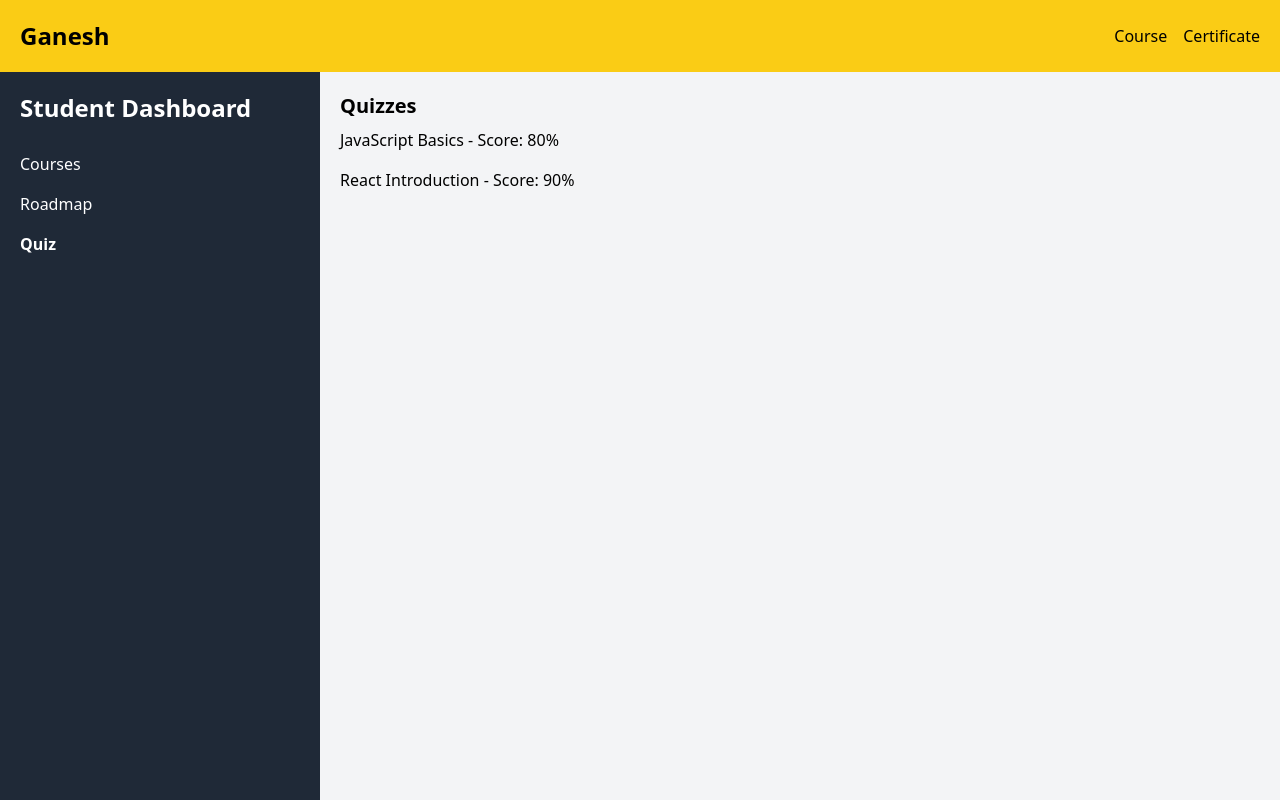
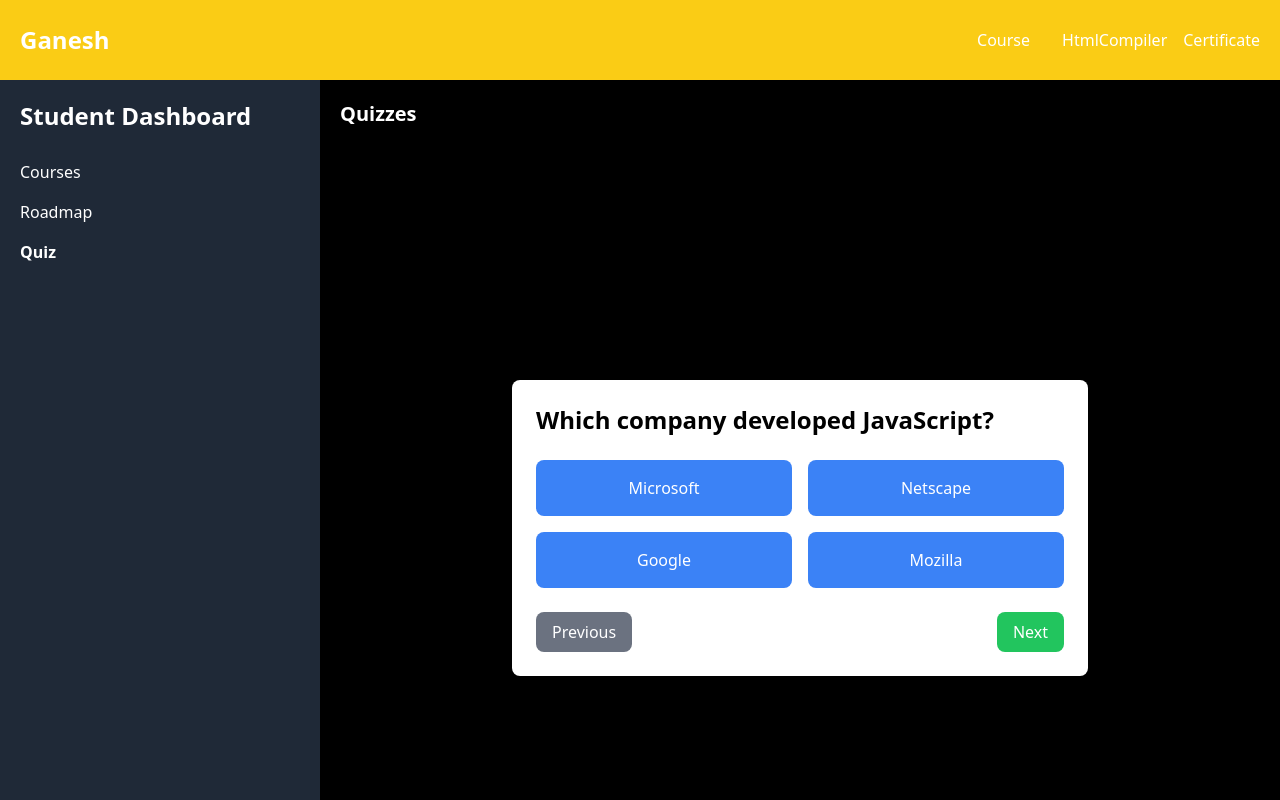
Before and after one commit to ganeshpunnam/Online_Courses, a Next.js app: page /StudentDashboard in a window 1280 px wide. Both pictures are taken after a click on the item "Quiz". Shown: the top 800 px of the page. Built offline with nearby package versions, Linux system fonts and the light colour scheme.

Commit message:
Resolved merge conflictsjj

```diff
--- /dev/null
+++ b/app/Footer/page.tsx
@@ -0,0 +1,57 @@
+import React from 'react';
+
+const Footer: React.FC = () => {
+  return (
+    <footer className="bg-yellow-500 text-black py-8">
+      <div className="container m-auto px-4 max-w-6xl">
+        <div className="flex flex-wrap justify-between items-center">
+          {/* Left side: Logo or Brand Name */}
+          <div className="w-full md:w-1/3 mb-6 md:mb-0">
+            <h2 className="text-2xl font-bold">Learning Platform</h2>
+            <p className="mt-2 text-black">Your path to mastering web development</p>
+          </div>
+
+          {/* Center: Navigation Links */}
+          <div className="w-full md:w-1/3 mb-6 md:mb-0">
+            <h3 className="text-xl font-semibold mb-4">Quick Links</h3>
+            <ul className="space-y-2">
+              <li><a href="/courses" className="hover:underline">Courses</a></li>
+              <li><a href="/about" className="hover:underline">About Us</a></li>
+              <li><a href="/contact" className="hover:underline">Contact</a></li>
+              <li><a href="/faq" className="hover:underline">FAQ</a></li>
+            </ul>
+          </div>
+
+          {/* Right side: Social Media Links */}
+          <div className="w-full md:w-1/3">
+            <h3 className="text-xl font-semibold mb-4">Follow Us</h3>
+            <div className="flex space-x-4">
+              <a href="https://twitter.com" target="_blank" className="hover:text-gray-700">
+                <svg className="w-6 h-6" fill="currentColor" viewBox="0 0 24 24">
+                  <path d="M24 4.557a9.835 9.835 0 0 1-2.828.775 4.932 4.932 0 0 0 2.165-2.724 9.865 9.865 0 0 1-3.127 1.196 4.917 4.917 0 0 0-8.384 4.482A13.944 13.944 0 0 1 1.671 3.149a4.917 4.917 0 0 0 1.523 6.574 4.903 4.903 0 0 1-2.228-.616c-.054 2.28 1.581 4.415 3.95 4.889a4.935 4.935 0 0 1-2.224.084 4.921 4.921 0 0 0 4.604 3.417 9.868 9.868 0 0 1-6.102 2.105c-.395 0-.787-.023-1.175-.069a13.939 13.939 0 0 0 7.548 2.212c9.057 0 14.01-7.513 14.01-14.01 0-.214-.005-.428-.014-.641A9.981 9.981 0 0 0 24 4.557z"/>
+                </svg>
+              </a>
+              <a href="https://linkedin.com" target="_blank" className="hover:text-gray-700">
+                <svg className="w-6 h-6" fill="currentColor" viewBox="0 0 24 24">
+                  <path d="M22.23 0H1.77C.792 0 0 .774 0 1.73v20.54C0 23.226.792 24 1.77 24h20.46c.978 0 1.77-.774 1.77-1.73V1.73C24 .774 23.208 0 22.23 0zM7.09 20.452H3.56V9.036h3.53v11.416zm-1.765-13.25h-.023c-1.164 0-1.917-.803-1.917-1.81 0-1.026.773-1.81 1.953-1.81 1.18 0 1.917.784 1.94 1.81 0 1.006-.76 1.81-1.953 1.81zm14.146 13.25h-3.529v-6.22c0-1.565-.561-2.633-1.962-2.633-1.07 0-1.708.719-1.989 1.412-.102.247-.127.592-.127.937v6.503H8.535s.046-10.552 0-11.655h3.529v1.65c.468-.723 1.304-1.754 3.169-1.754 2.313 0 4.046 1.507 4.046 4.746v7.013z"/>
+                </svg>
+              </a>
+              <a href="https://facebook.com" target="_blank" className="hover:text-gray-700">
+                <svg className="w-6 h-6" fill="currentColor" viewBox="0 0 24 24">
+                  <path d="M22.675 0H1.325C.594 0 0 .593 0 1.324v21.351C0 23.406.594 24 1.325 24h11.496v-9.294H9.691V10.41h3.13V7.899c0-3.1 1.893-4.792 4.657-4.792 1.325 0 2.462.099 2.795.143v3.24h-1.917c-1.504 0-1.796.715-1.796 1.762v2.31h3.588l-.467 3.295h-3.121V24h6.116C23.406 24 24 23.406 24 22.675V1.325C24 .594 23.406 0 22.675 0z"/>
+                </svg>
+              </a>
+            </div>
+          </div>
+        </div>
+
+        {/* Bottom Text */}
+        <div className="mt-8 text-center">
+          <p>&copy; {new Date().getFullYear()} Learning Platform. All rights reserved.</p>
+        </div>
+      </div>
+    </footer>
+  );
+};
+
+export default Footer;
--- a/app/Header/page.tsx
+++ b/app/Header/page.tsx
@@ -25,9 +25,12 @@
         </div>
 
         {/* Navigation Links for Desktop */}
-        <div className="hidden md:flex gap-4">
+        <div className="hidden md:flex gap-4 items-center">
           <Link href="/Course" className="hover:text-blue-700">
             Course
+          </Link>
+          <Link href="/HtmlCompiler" className="py-2 hover:text-blue-700 w-full text-left pl-4" aria-label="HtmlCompiler">
+            HtmlCompiler
           </Link>
           <Link href="/Certificate" className="hover:text-blue-700">
             Certificate
@@ -38,11 +41,14 @@
       {/* Dropdown Menu for Mobile */}
       {isOpen && (
         <div className="flex flex-col items-start bg-yellow-400 mt-4 md:hidden">
-          <Link href="/Counter" className="py-2 hover:text-blue-700 w-full text-left pl-4" aria-label="Counter">
-            Counter
+          <Link href="/Course" className="hover:text-blue-700">
+            Course
           </Link>
           <Link href="/HtmlCompiler" className="py-2 hover:text-blue-700 w-full text-left pl-4" aria-label="HtmlCompiler">
             HtmlCompiler
+          </Link>
+          <Link href="/Certificate" className="hover:text-blue-700">
+            Certificate
           </Link>
         </div>
       )}
--- a/app/JavaScriptCompiler/page.tsx
+++ b/app/JavaScriptCompiler/page.tsx
@@ -2,7 +2,7 @@
 import { useState } from 'react';
 import { Editor } from '@monaco-editor/react';
 import Header from '../Header/page';
-
+import Footer from '../Footer/page';
 const JavaScriptCompiler: React.FC = () => {
   const [jsCode, setJsCode] = useState<string>('/* Write your JavaScript here */');
   const [output, setOutput] = useState<string>('');
@@ -63,6 +63,8 @@
 
 
     </div>
+    <Footer/>
+
     </div>
 
   );
--- /dev/null
+++ b/app/Quiz/page.tsx
@@ -0,0 +1,155 @@
+import React, { useState } from 'react';
+
+type Question = {
+  question: string;
+  options: string[];
+  correctAnswer: string;
+};
+
+const questions: Question[] = [
+  {
+    question: 'Which company developed JavaScript?',
+    options: ['Microsoft', 'Netscape', 'Google', 'Mozilla'],
+    correctAnswer: 'Netscape',
+  },
+  {
+    question: 'Which symbol is used for comments in JavaScript?',
+    options: ['//', '/* */', '<!-- -->', '##'],
+    correctAnswer: '//',
+  },
+  {
+    question: 'Which method is used to find the length of a string in JavaScript?',
+    options: ['length()', 'size()', 'count()', 'len()'],
+    correctAnswer: 'length()',
+  },
+  {
+    question: 'What does "DOM" stand for?',
+    options: ['Document Object Model', 'Data Object Manager', 'Document Orientation Module', 'Display Object Management'],
+    correctAnswer: 'Document Object Model',
+  },
+  {
+    question: 'Which method can be used to parse a JSON string in JavaScript?',
+    options: ['JSON.parse()', 'JSON.stringify()', 'JSON.parseJSON()', 'JSON.decode()'],
+    correctAnswer: 'JSON.parse()',
+  },
+  {
+    question: 'How do you declare a variable in JavaScript?',
+    options: ['let', 'var', 'const', 'All of the above'],
+    correctAnswer: 'All of the above',
+  },
+  {
+    question: 'Which of the following is NOT a JavaScript data type?',
+    options: ['Number', 'String', 'Boolean', 'Character'],
+    correctAnswer: 'Character',
+  },
+  {
+    question: 'How do you add an element at the end of an array in JavaScript?',
+    options: ['push()', 'pop()', 'append()', 'insert()'],
+    correctAnswer: 'push()',
+  },
+  {
+    question: 'Which method is used to remove the last element from an array?',
+    options: ['shift()', 'pop()', 'splice()', 'remove()'],
+    correctAnswer: 'pop()',
+  },
+  {
+    question: 'Which keyword is used to handle exceptions in JavaScript?',
+    options: ['try', 'catch', 'finally', 'All of the above'],
+    correctAnswer: 'All of the above',
+  },
+];
+
+const Quiz = () => {
+  const [currentQuestionIndex, setCurrentQuestionIndex] = useState(0);
+  const [answers, setAnswers] = useState<string[]>(Array(questions.length).fill(''));
+  const [showScore, setShowScore] = useState(false);
+  const [score, setScore] = useState(0);
+
+  const handleAnswer = (selectedAnswer: string) => {
+    const newAnswers = [...answers];
+    newAnswers[currentQuestionIndex] = selectedAnswer;
+    setAnswers(newAnswers);
+  };
+
+  const handleSubmit = () => {
+    let calculatedScore = 0;
+    questions.forEach((question, index) => {
+      if (answers[index] === question.correctAnswer) {
+        calculatedScore++;
+      }
+    });
+    setScore(calculatedScore);
+    setShowScore(true);
+  };
+
+  const nextQuestion = () => {
+    const nextIndex = currentQuestionIndex + 1;
+    if (nextIndex < questions.length) {
+      setCurrentQuestionIndex(nextIndex);
+    }
+  };
+
+  return (
+    <div className="flex flex-col items-center justify-center min-h-screen bg-black p-6">
+      {!showScore ? (
+        <div className="w-full max-w-xl bg-white text-black p-6 shadow-lg rounded-lg">
+          <h3 className="text-2xl font-bold mb-6">
+            {questions[currentQuestionIndex].question}
+          </h3>
+          <div className="grid grid-cols-1 md:grid-cols-2 gap-4">
+            {questions[currentQuestionIndex].options.map((option) => (
+              <button
+                key={option}
+                className={`bg-blue-500 text-white p-4 rounded-lg hover:bg-blue-600 ${
+                  answers[currentQuestionIndex] === option ? 'bg-blue-700' : ''
+                }`}
+                onClick={() => handleAnswer(option)}
+              >
+                {option}
+              </button>
+            ))}
+          </div>
+          <div className="mt-6 flex justify-between">
+            <button
+              className="bg-gray-500 text-white px-4 py-2 rounded-lg"
+              disabled={currentQuestionIndex === 0}
+              onClick={() => setCurrentQuestionIndex(currentQuestionIndex - 1)}
+            >
+              Previous
+            </button>
+            {currentQuestionIndex < questions.length - 1 ? (
+              <button
+                className="bg-green-500 text-white px-4 py-2 rounded-lg"
+                onClick={nextQuestion}
+                disabled={!answers[currentQuestionIndex]}
+              >
+                Next
+              </button>
+            ) : (
+              <button
+                className="bg-red-500 text-white px-4 py-2 rounded-lg"
+                onClick={handleSubmit}
+                disabled={!answers[currentQuestionIndex]}
+              >
+                Submit
+              </button>
+            )}
+          </div>
+        </div>
+      ) : (
+        <div className="p-8 bg-white text-black shadow-lg rounded-lg text-center">
+          <h2 className="text-3xl font-bold mb-4">Quiz Completed!</h2>
+          <p className="text-xl mb-4">
+            You scored {score} out of {questions.length}
+          </p>
+          <div className="flex justify-center items-center">
+            <span className="text-4xl mr-2">🏅</span>
+            <span className="text-4xl font-bold">{score} coins</span>
+          </div>
+        </div>
+      )}
+    </div>
+  );
+};
+
+export default Quiz;
--- a/app/StudentDashboard/page.tsx
+++ b/app/StudentDashboard/page.tsx
@@ -3,6 +3,9 @@
 import JavaScript from '../JavaScript/page';
 import Link from 'next/link';
 import Header from '../Header/page';
+import Footer from '../Footer/page';
+import { CodeBracketIcon } from '@heroicons/react/24/solid';
+import Quiz from '../Quiz/page';
 
 const StudentDashboard: React.FC = () => {
   const [activeTab, setActiveTab] = useState('courses');
@@ -12,20 +15,18 @@
     { id: 2, stage: 'Build a Portfolio', status: 'In Progress' },
   ];
 
-  const dummyQuizzes = [
-    { id: 1, title: 'JavaScript Basics', score: '80%' },
-    { id: 2, title: 'React Introduction', score: '90%' },
-  ];
-
   const renderContent = () => {
     switch (activeTab) {
       case 'courses':
         return (
-          <div>
-            <div className='flex justify-between items-center'>
-              <h2 className="text-xl">Courses</h2>
-              <Link className='text-red-500' href={"/JavaScriptCompiler"}>
-                Play Ground
+          <div className='h-[900px]'>
+            <div className='flex justify-between items-center '>
+              <h2 className="text-xl text-yellow-300 font-bold">Courses</h2>
+              <Link className='text-red-500 font-semibold' href={"/JavaScriptCompiler"}>
+                <div className='flex items-center gap-2'>
+                  <CodeBracketIcon className="h-7 w-7 text-red-700" />
+                  Play Ground
+                </div>
               </Link>
             </div>
             <JavaScript />
@@ -48,13 +49,7 @@
         return (
           <div>
             <h2 className="text-xl font-bold">Quizzes</h2>
-            <ul>
-              {dummyQuizzes.map(quiz => (
-                <li key={quiz.id} className="py-2">
-                  <span>{quiz.title} - Score: {quiz.score}</span>
-                </li>
-              ))}
-            </ul>
+            <Quiz />
           </div>
         );
       default:
@@ -63,13 +58,13 @@
   };
 
   return (
-    <div className="flex flex-col min-h-screen">
+    <div className="flex flex-col min-h-screen text-white">
       {/* Header at the top */}
       <Header />
 
-      <div className="flex flex-1">
+      <div className="flex flex-col md:flex-row flex-1">
         {/* Sidebar */}
-        <aside className="w-1/4 bg-gray-800 text-white p-5">
+        <aside className="w-full md:w-1/4 bg-gray-800 text-white p-5 md:p-5">
           <h2 className="text-2xl font-bold mb-5">Student Dashboard</h2>
           <ul>
             <li
@@ -94,10 +89,12 @@
         </aside>
 
         {/* Main Content */}
-        <main className="flex-1 p-5 bg-gray-100">
+        <main className="flex-1 p-5 bg-black">
           {renderContent()}
         </main>
       </div>
+
+      <Footer />
     </div>
   );
 };
--- a/package.json
+++ b/package.json
@@ -9,11 +9,10 @@
     "lint": "next lint"
   },
   "dependencies": {
-
+    "@heroicons/react": "^2.1.5",
     "@monaco-editor/react": "^4.6.0",
-
     "html2canvas": "^1.4.1",
-    "next": "14.2.8",
+    "next": "^14.2.13",
     "react": "^18",
     "react-dom": "^18",
     "react-icons": "^5.3.0"
```
Also changed, not shown: 1 other file (tests, documents, lock files or other folders).
